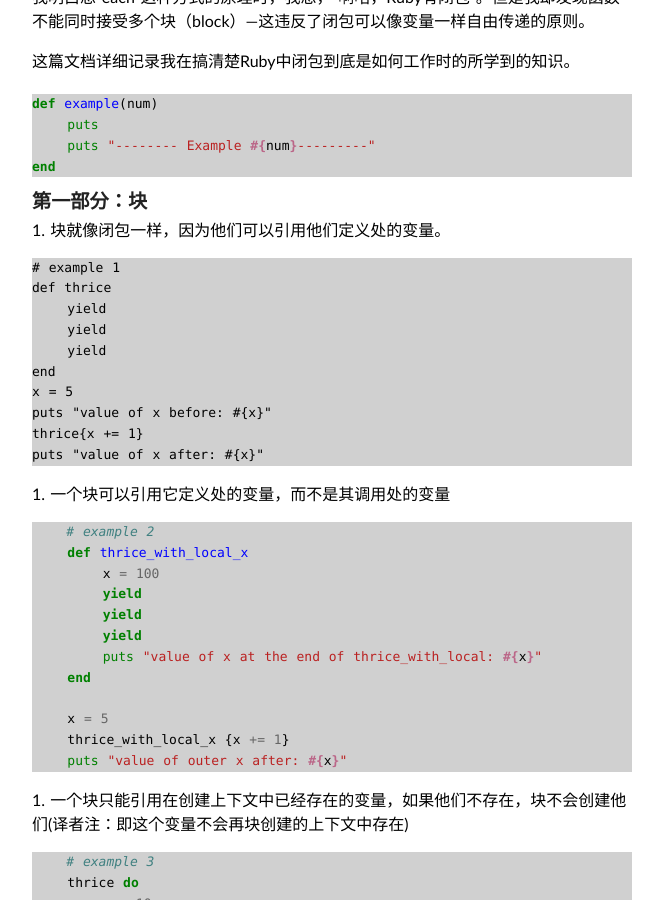
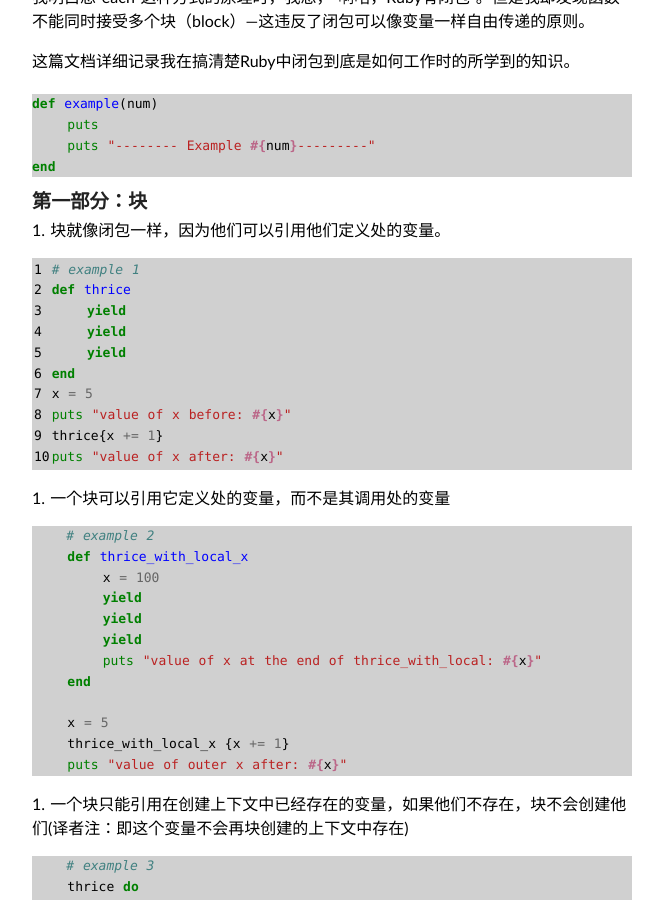
Before and after one commit to chunyang-wen/chunyang-wen.github.io, a Jekyll site: the page built from _posts/2014-04-18-closures-in-ruby.md, in a window 1280 px wide and 900 px high, scrolled down 599 px. Shown: the whole window, without its empty margins (308-971 px from the left). Built offline with Jekyll 4.4.1, drawn with Linux system fonts in a browser that asks for light colours; some web fonts are replaced; Markdown is read by kramdown in place of the engine named in the settings; comment, search, counter and statistics services are not loaded.

Commit message:
Update 2014-04-18-closures-in-ruby.md

```diff
--- a/_posts/2014-04-18-closures-in-ruby.md
+++ b/_posts/2014-04-18-closures-in-ruby.md
@@ -41,7 +41,7 @@
 
 1. 块就像闭包一样，因为他们可以引用他们定义处的变量。
 
-{% highlight linenos %}
+{% highlight ruby linenos %}
 # example 1
 def thrice
     yield
```
